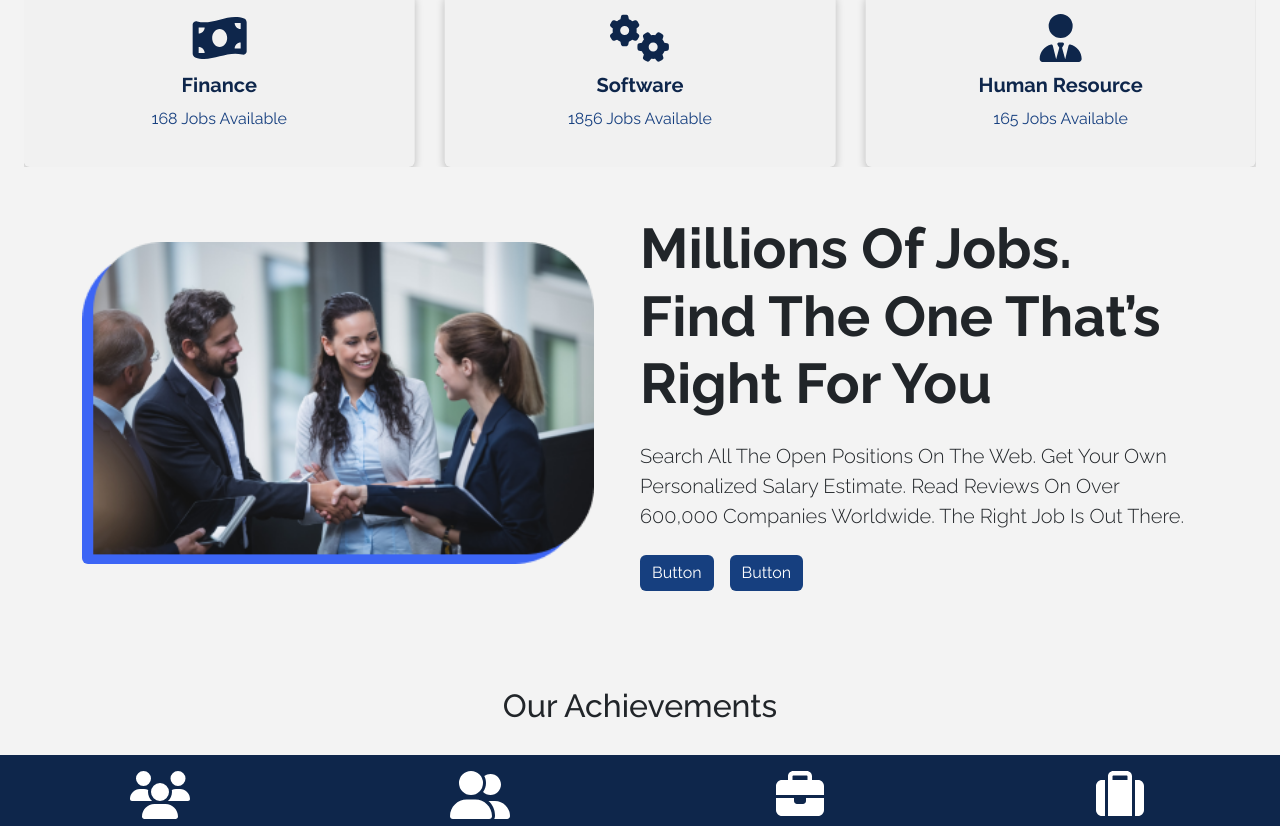
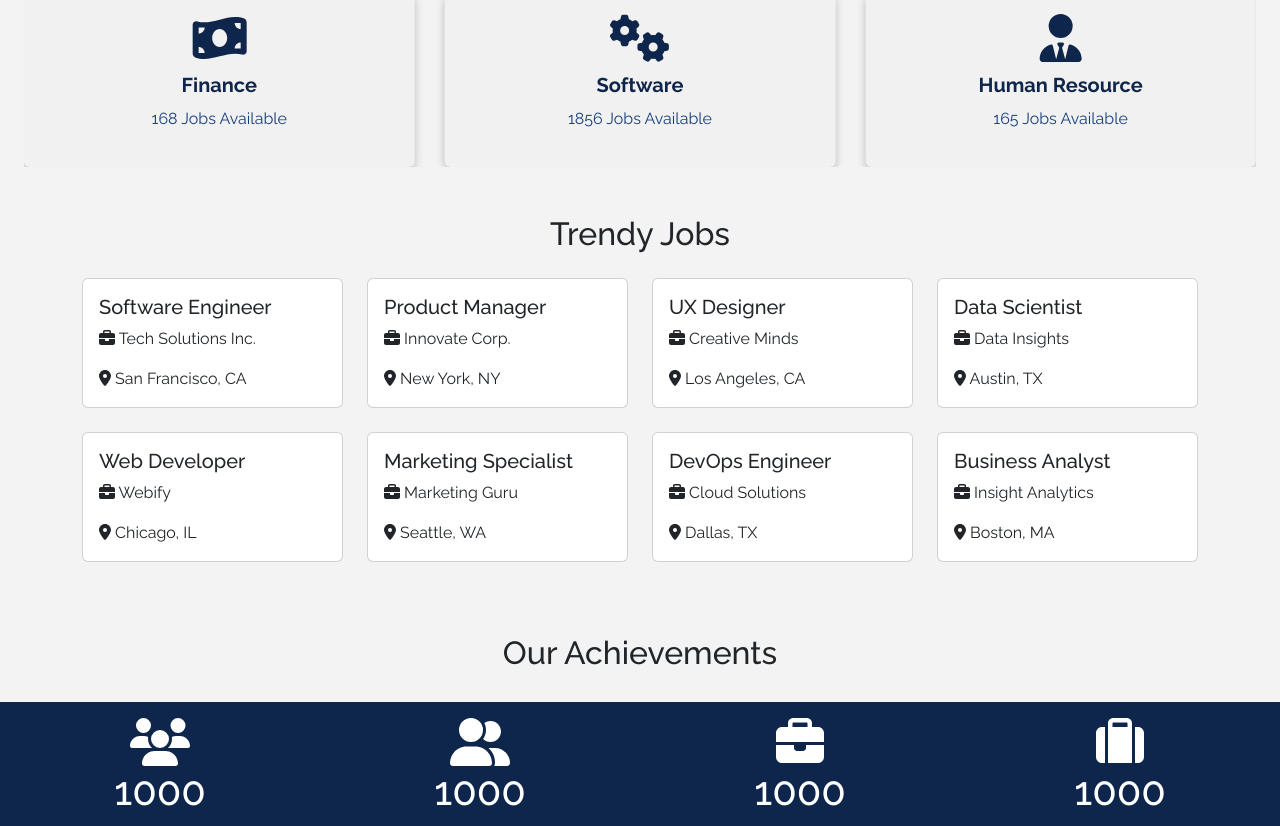
Before and after one commit to fasih-nasir/Indeed-Clone, a React (Vite) app: page / in a window 1280 px wide. Shown: the part 773-1599 px from the top of the page. Built offline with nearby package versions, Linux system fonts and the light colour scheme; no server answers.

Commit message:
Updated code with new changes

```diff
--- a/src/App.jsx
+++ b/src/App.jsx
@@ -11,6 +11,7 @@ import Login from './auth/login'
 import Create from './auth/create'
 import Navbar from './components/navbar'
 import Footer from './components/footer'
+import Dash from './auth/dash'
 // PAGES
 
 
@@ -26,7 +27,7 @@ function App() {
   <Route path='/company' element={<Company/>}  >  </Route>
   <Route path='/auth/login' element={<Login/>}  >  </Route>
   <Route path='/auth/create' element={<Create/>}  >  </Route>
-
+<Route path='/auth/dash' element={<Dash/>} ></Route>
 </Routes>
 <Footer/>
 </BrowserRouter>
--- a/src/auth/auth.css
+++ b/src/auth/auth.css
@@ -23,3 +23,8 @@ background-color: white !important;
       color: var(--color2);
       box-shadow: rgba(60, 64, 67, 0.3) 0px 1px 2px 0px, rgba(60, 64, 67, 0.15) 0px 1px 3px 1px;
     }
+    .userpr{
+      border-radius: 5%;
+      padding: 20px;
+      box-shadow: rgba(0, 0, 0, 0.16) 0px 3px 6px, rgba(0, 0, 0, 0.23) 0px 3px 6px;
+    }
--- /dev/null
+++ b/src/auth/dash.jsx
@@ -0,0 +1,90 @@
+// Import necessary libraries
+import React, { useEffect, useState } from 'react';
+import logo from '../assets/logo.png';
+
+import { auth, onAuthStateChanged, signOut } from '../auth/config'; // Firebase auth
+import { db } from '../auth/config'; // Firestore config
+import { doc, getDoc } from 'firebase/firestore'; // Firestore functions
+import { useNavigate } from 'react-router-dom'; // Navigation
+
+export default function Dash() {
+  // State to store user details
+  const [userData, setUserData] = useState(null);
+  const navigate = useNavigate();
+
+  // Fetch user data on component mount
+  useEffect(() => {
+    const unsubscribe = onAuthStateChanged(auth, async (currentUser) => {
+      if (currentUser) {
+        const userDoc = doc(db, 'users', currentUser.uid); // Reference the user doc using UID
+        const userSnapshot = await getDoc(userDoc); // Get the document snapshot
+
+        if (userSnapshot.exists()) {
+          setUserData(userSnapshot.data()); // Set user data in state
+        }
+      } else {
+        navigate('/'); // Redirect to home if user is not signed in
+      }
+    });
+
+    return () => unsubscribe(); // Cleanup listener
+  }, [navigate]);
+
+  // Handle user logout
+  const handleLogout = async () => {
+    await signOut(auth); // Sign out the user
+    navigate('/'); // Redirect to home after logout
+  };
+
+  return (
+    <div className="container-fluid">
+      <div className="row">
+        {/* Left Sidebar (col-3) */}
+        <div className="col-3 bg-light border-end vh-100 d-flex flex-column ">
+          {/* Top Div: Profile Picture */}
+          {/* <div className=""> */}
+        <a className="navbar-brand-das col-12 mb-3 py-2 " href="/">
+          <img src={logo} alt="Logo" className="img-fluid col-3"  />
+        </a>
+      {/* </div> */}
+          <div className="text-center mb-4">
+            {userData && (
+              <img
+                src={userData.profilePicture}
+                alt="Profile"
+                className="col-8 userpr  img-fluid"
+
+              />
+            )}
+          </div>
+
+          {/* Middle Div: User Info */}
+          <div className="mb-4 py-4 px-2">
+            {userData && (
+              <>
+                <h4 className='text-center py-3'><b> Your Detail</b></h4>
+                <p>Name: {userData.name}</p>
+
+                <p>Email: {userData.email}</p>
+                <p>Phone: {userData.contact}</p>
+              </>
+            )}
+          </div>
+
+          {/* Bottom Div: Logout Button */}
+          <div className="mt-auto d-flex justify-content-center">
+            <button className="btn  mb-2 col-5" onClick={handleLogout}>
+              Logout<i className="fa fa-sign-out px-2" aria-hidden="true"></i>
+            </button>
+          </div>
+        </div>
+
+        {/* Main Content (col-9) */}
+        <div className="col-9">
+          <h2 className="text-center mt-5">Welcome to the Dashboard</h2>
+          {/* You can add content here */}
+        </div>
+      </div>
+    </div>
+  );
+}
--- /dev/null
+++ b/src/components/jobs.jsx
@@ -0,0 +1,80 @@
+import React from "react";
+import { FontAwesomeIcon } from '@fortawesome/react-fontawesome';
+import { faBriefcase, faMapMarkerAlt } from '@fortawesome/free-solid-svg-icons';
+import 'bootstrap/dist/css/bootstrap.min.css';
+
+const jobs = [
+    {
+        title: "Software Engineer",
+        company: "Tech Solutions Inc.",
+        location: "San Francisco, CA",
+    },
+    {
+        title: "Product Manager",
+        company: "Innovate Corp.",
+        location: "New York, NY",
+    },
+    {
+        title: "UX Designer",
+        company: "Creative Minds",
+        location: "Los Angeles, CA",
+    },
+    {
+        title: "Data Scientist",
+        company: "Data Insights",
+        location: "Austin, TX",
+    },
+    {
+        title: "Web Developer",
+        company: "Webify",
+        location: "Chicago, IL",
+    },
+    {
+        title: "Marketing Specialist",
+        company: "Marketing Guru",
+        location: "Seattle, WA",
+    },
+    {
+        title: "DevOps Engineer",
+        company: "Cloud Solutions",
+        location: "Dallas, TX",
+    },
+    {
+        title: "Business Analyst",
+        company: "Insight Analytics",
+        location: "Boston, MA",
+    },
+];
+
+const JobCard = ({ job }) => {
+    return (
+        <div className="card mb-4">
+            <div className="card-body">
+                <h5 className="card-title">{job.title}</h5>
+                <p className="card-text">
+                    <FontAwesomeIcon icon={faBriefcase} /> {job.company}
+                </p>
+                <p className="card-text">
+                    <FontAwesomeIcon icon={faMapMarkerAlt} /> {job.location}
+                </p>
+            </div>
+        </div>
+    );
+};
+
+const Jobs = () => {
+    return (
+        <div className="container">
+            <h2 className="text-center my-4">Trendy Jobs</h2>
+            <div className="row">
+                {jobs.map((job, index) => (
+                    <div key={index} className="col-lg-3 col-md-4 col-sm-6">
+                        <JobCard job={job} />
+                    </div>
+                ))}
+            </div>
+        </div>
+    );
+};
+
+export default Jobs;
--- a/src/pages/home.jsx
+++ b/src/pages/home.jsx
@@ -8,8 +8,12 @@ import 'swiper/css/navigation';
 // Import necessary styles
 import '../index.css';
 // Import Font Awesome icons
+//
+import Jobs from '../components/jobs';
+//
 import { FontAwesomeIcon } from '@fortawesome/react-fontawesome';
 import {
+
   faLaptopCode,
   faHeadset,
   faMoneyBillWave,
@@ -70,7 +74,9 @@ export default function Home() {
     progressCircle.current.style.setProperty('--progress', 1 - progress);
     progressContent.current.textContent = `${Math.ceil(time / 1000)}s`;
   };
+// Jobs
 
+// Jobs
   return (
     <>
       <section className="text-center text-lg-start">
@@ -97,10 +103,10 @@ export default function Home() {
       </section>
 
       {/* Slider Section */}
-      <div className="container-fluid px-4 mt-5">
+      <div className="container-fluid px-4 my-5">
         <h2 className="text-center my-2">Available Job Categories</h2>
         <p className="text-center my-2 mb-4">Find the job that’s perfect for you. about 800+ new jobs everyday</p>
-        <div className="progress-container">
+        <div className="progress-container my-4">
           {/* <div className="progress-circle" ref={progressCircle}></div> */}
           {/* <div className="progress-content" ref={progressContent}>2.5s</div> */}
         </div>
@@ -198,28 +204,11 @@ export default function Home() {
           </SwiperSlide>
         </Swiper>
       </div>
+      {/* JOBS  */}
+<Jobs/>
+      {/* JOBS */}
 {/* MILLIONS */}
-<section className="text-gray-600 body-font">
-      <div className="container mx-auto d-flex flex-column flex-md-row align-items-center py-5">
-        <div className="col-lg-6 mb-4 mb-md-0">
-          <img className="img-fluid rounded col-11" alt="hero" src={img2} />
-        </div>
-        <div className="col-lg-6 d-flex flex-column align-items-start text-center text-md-start">
-          <h1 className="title-font display-4 mb-4 fw-bold">
-            Millions Of Jobs.
-            <br className="d-none d-lg-block" />
-            Find The One That’s Right For You
-          </h1>
-          <p className="mb-4 lead">
-            Search all the open positions on the web. Get your own personalized salary estimate. Read reviews on over 600,000 companies worldwide. The right job is out there.
-          </p>
-          <div className="d-flex justify-content-center justify-content-md-start">
-            <button className="btn btn-primary me-3">Button</button>
-            <button className="btn btn-secondary">Button</button>
-          </div>
-        </div>
-      </div>
-    </section>
+
 
 {/* MILLIONS */}
       {/* Metrics Section */}
```
Also changed, not shown: src/auth/create.jsx (+50 -5 lines), src/components/navbar.jsx (+33 -15 lines).
